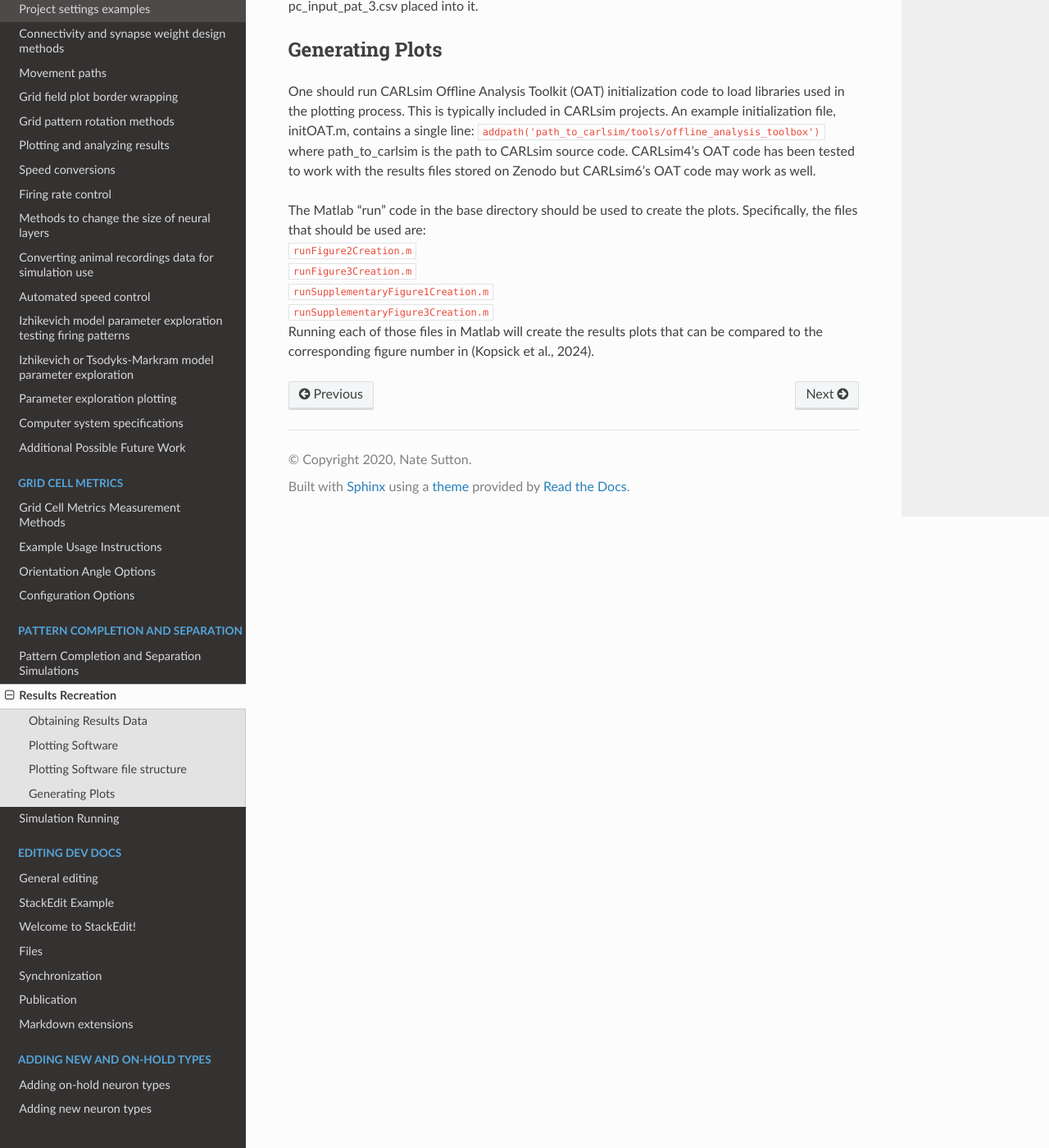
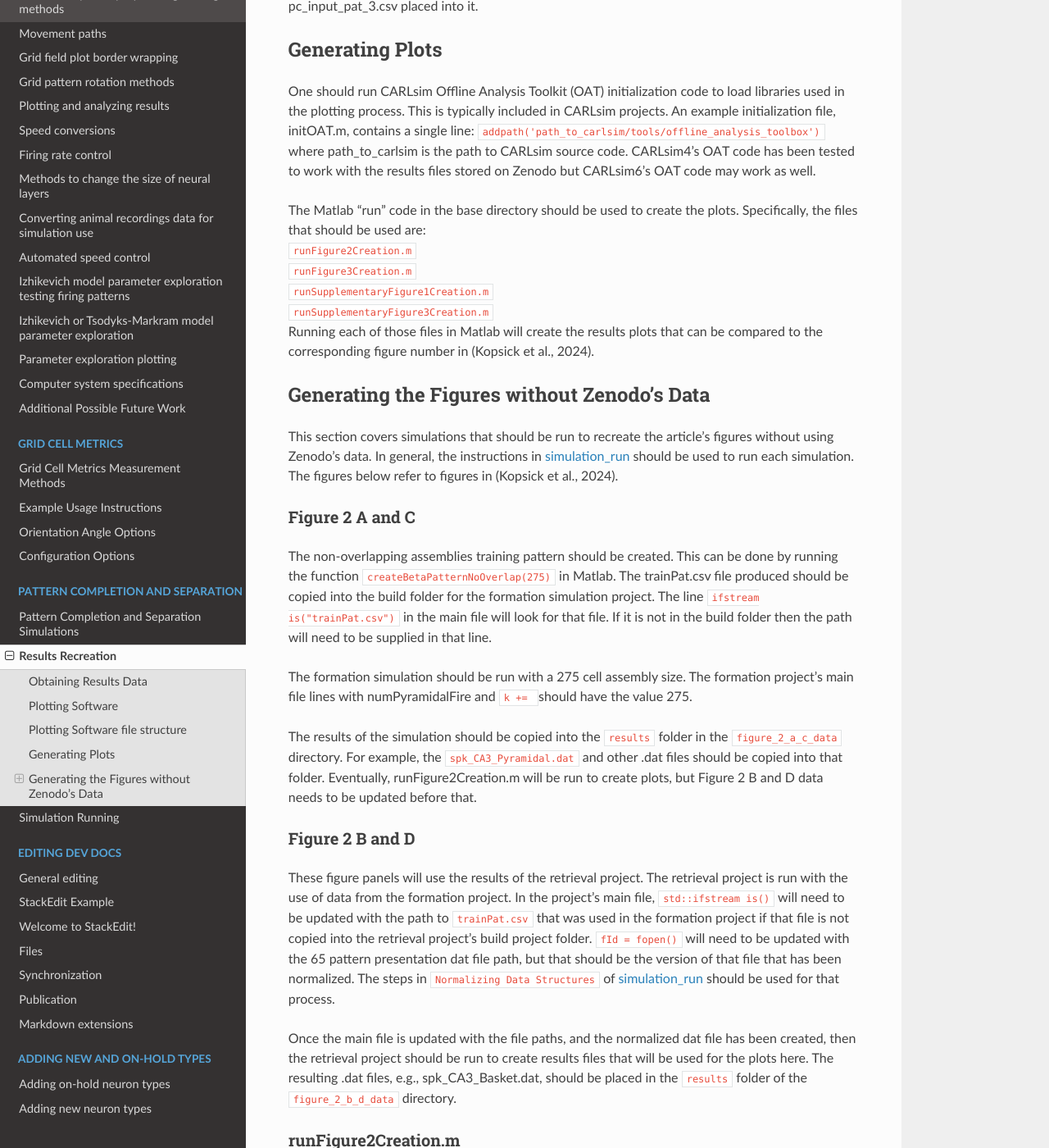
Before and after one commit to Hippocampome-Org/hco_dev_docs, a Sphinx documentation site: the page built from docs/pattern_comp_sep/results_recreation.md, in a window 1280 px wide and 1400 px high, scrolled down 1210 px. Shown: the whole window at 82% size. Built offline with Sphinx 7.4.7 and the Read the Docs theme 3.1.0, drawn with Linux system fonts in a browser that asks for light colours; some of the changed text lies outside the part shown.

Commit message:
updated figure recreation instructions

```diff
--- a/docs/pattern_comp_sep/results_recreation.md
+++ b/docs/pattern_comp_sep/results_recreation.md
@@ -45,3 +45,41 @@ The Matlab "run" code in the base directory should be used to create the plots.
 <br>`runSupplementaryFigure1Creation.m`
 <br>`runSupplementaryFigure3Creation.m`
 <br>Running each of those files in Matlab will create the results plots that can be compared to the corresponding figure number in (Kopsick et al., 2024).
+
+## Generating the Figures without Zenodo's Data
+
+This section covers simulations that should be run to recreate the article's figures without using Zenodo's data. In general, the instructions in [simulation_run](https://hco-dev-docs.readthedocs.io/en/latest/pattern_comp_sep/simulation_run.html) should be used to run each simulation. The figures below refer to figures in (Kopsick et al., 2024).
+
+### Figure 2 A and C
+
+The non-overlapping assemblies training pattern should be created. This can be done by running the function `createBetaPatternNoOverlap(275)` in Matlab. The trainPat.csv file produced should be copied into the build folder for the formation simulation project. The line `ifstream is("trainPat.csv")` in the main file will look for that file. If it is not in the build folder then the path will need to be supplied in that line.
+
+The formation simulation should be run with a 275 cell assembly size. The formation project's main file lines with numPyramidalFire and `k += `should have the value 275.
+
+The results of the simulation should be copied into the `results` folder in the `figure_2_a_c_data` directory. For example, the `spk_CA3_Pyramidal.dat` and other .dat files should be copied into that folder. Eventually, runFigure2Creation.m will be run to create plots, but Figure 2 B and D data needs to be updated before that.
+
+### Figure 2 B and D
+
+These figure panels will use the results of the retrieval project. The retrieval project is run with the use of data from the formation project. In the project's main file, `std::ifstream is()` will need to be updated with the path to `trainPat.csv` that was used in the formation project if that file is not copied into the retrieval project's build project folder. `fId = fopen()` will need to be updated with the 65 pattern presentation dat file path, but that should be the version of that file that has been normalized. The steps in `Normalizing Data Structures` of [simulation_run](https://hco-dev-docs.readthedocs.io/en/latest/pattern_comp_sep/simulation_run.html) should be used for that process.
+
+Once the main file is updated with the file paths, and the normalized dat file has been created, then the retrieval project should be run to create results files that will be used for the plots here. The resulting .dat files, e.g., spk_CA3_Basket.dat, should be placed in the `results` folder of the `figure_2_b_d_data` directory.
+
+### runFigure2Creation.m
+
+The file runFigure2Creation.m should be run. The first plot, for panel A, will probably need to be zoomed out to see the full number of cells and the repeating input pattern shown in the figure panel. Plot 4, that matches with panel C, has the inset added in postprocessing and does not appear in the original Matlab plot. This will produce the plots for all panels used in the article's Figure 2.
+
+### Figure 3 A
+
+The same results data created for Figure 2 A and C should be copied into the `results` folder for the `figure_3_a_data` folder. `runFigure3Creation.m` will eventually be run once the relevant data is copied into each figure data folder.
+
+### Figure 3 B
+
+The formation project's normalized 65 pattern presentation dat file should be copied into the `figure_3_b_data` folder. `pc_input_pat_1.csv`, `pc_input_pat_2.csv`, and `pc_input_pat_3.csv` created by the formation project should also be copied into `figure_3_b_data` folder. `createFigure3PanelB.m` that exists in the `figure_3_b_data` may need to have the file name of the normalized file updated if it has changed from the original name. This is done in the `fileNames = []` line.
+
+### Figure C and D
+
+The same results data created for Figure 2 B and D should be copied into the `results` folder for the `figure_3_c_d_data` folder.
+
+### runFigure3Creation.m
+
+The file runFigure3Creation.m should then be run. The plots 1 - 4 match the Figure 3 panels A - D.
```
Also changed, not shown: docs/pattern_comp_sep/simulation_run.md (+1 -1 lines).
